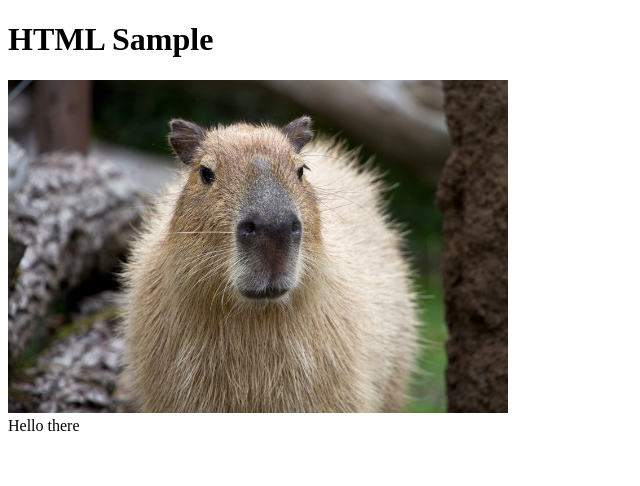
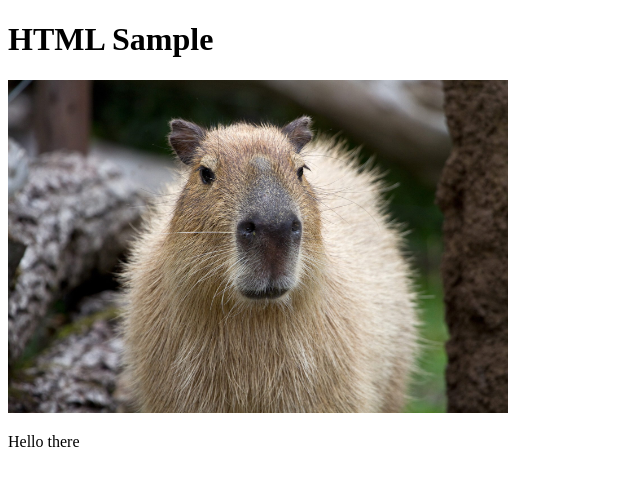
Before and after one commit to Falcon044/web, a plain HTML site: page index.html in a window 1280 px wide. Shown: the whole page, without its empty margins (0-640 px from the left). Drawn offline with Linux system fonts and the light colour scheme.

Commit message:
Made minor changes for the readability

```diff
--- a/index.html
+++ b/index.html
@@ -1,5 +1,6 @@
 <!DOCTYPE html>
 <html lang="en">
+
 <head>
     <meta charset="UTF-8">
     <meta http-equiv="X-UA-Compatible" content="IE=edge">
@@ -7,17 +8,19 @@
     <title>Document</title>
     <link rel="shortcut icon" href="https://placekitten.com/96/139" type="image/x-icon">
 </head>
+
 <body>
     <header>
         <h1>HTML Sample</h1>
         <img width="500" src="img/kapibar.jpeg" alt="KAPIBARA">
     </header>
     <main>
-        <p">Hello there</p>
+        <p>Hello there</p>
     </main>
     <footer>
 
     </footer>
     <script src="https://unpkg.com/html-data-include@3.3.3/html-data-include.js"></script>
 </body>
+
 </html>
```
